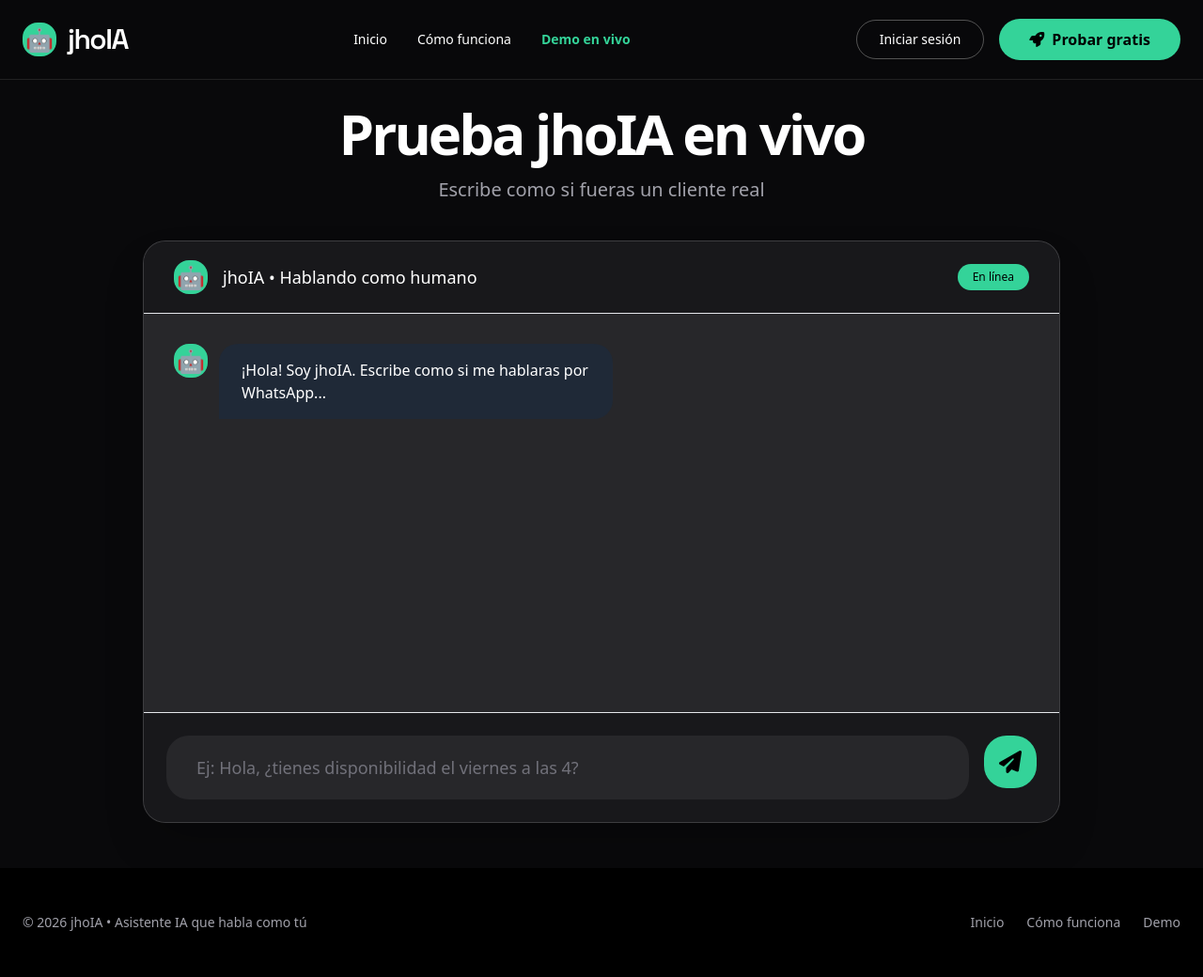
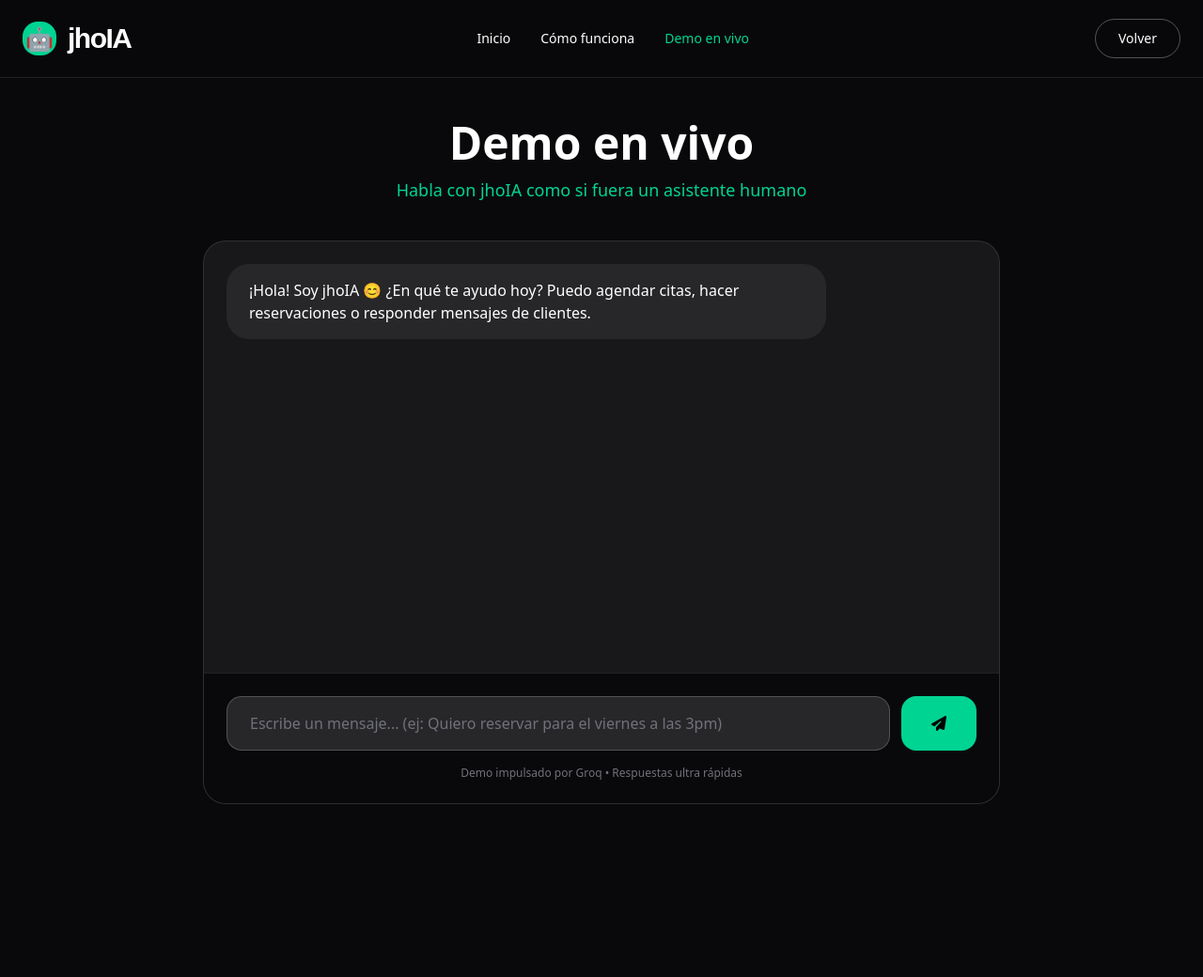
Before and after one commit to legendst856/ASISTENT-IA, a plain HTML site: page demo.html in a window 1280 px wide. Shown: the whole page at 94% size. After the commit the page ends 904 px from the top, so only its background shows below. Drawn offline with nearby package versions, Linux system fonts and the light colour scheme.

Commit message:
Update demo.html

```diff
--- a/demo.html
+++ b/demo.html
@@ -4,15 +4,10 @@
   <meta charset="UTF-8">
   <meta name="viewport" content="width=device-width, initial-scale=1.0">
   <title>Demo en vivo • jhoIA</title>
-  <script src="https://cdn.tailwindcss.com"></script>
+  <script src="https://cdn.jsdelivr.net/npm/@tailwindcss/browser@4"></script>
   <link rel="stylesheet" href="https://cdnjs.cloudflare.com/ajax/libs/font-awesome/6.5.1/css/all.min.css">
-  <style>
-    @import url('https://fonts.googleapis.com/css2?family=Inter:wght@400;500;600&amp;family=Space+Grotesk:wght@500;600&amp;display=swap');
-    .chat-bubble-user { background: #00ff9d; color: #000; border-radius: 20px 20px 0 20px; }
-    .chat-bubble-ai { background: #1f2937; border-radius: 20px 20px 20px 0; }
-  </style>
 </head>
-<body class="bg-zinc-950 text-white font-sans">
+<body class="bg-zinc-950 text-white min-h-screen">
   <nav class="fixed top-0 w-full bg-zinc-950/90 backdrop-blur-lg z-50 border-b border-white/10">
     <div class="max-w-7xl mx-auto px-6 py-5 flex justify-between items-center">
       <div class="flex items-center gap-3">
@@ -20,126 +15,114 @@
         <h1 class="text-3xl font-semibold tracking-tighter" style="font-family: 'Space Grotesk', sans-serif;">jhoIA</h1>
       </div>
       <div class="hidden md:flex items-center gap-8 text-sm font-medium">
-        <a href="index.html" class="hover:text-emerald-400 transition">Inicio</a>
-        <a href="caracteristicas.html" class="hover:text-emerald-400 transition">Cómo funciona</a>
-        <a href="demo.html" class="text-emerald-400 font-semibold">Demo en vivo</a>
+        <a href="index.html">Inicio</a>
+        <a href="caracteristicas.html">Cómo funciona</a>
+        <a href="demo.html" class="text-emerald-400">Demo en vivo</a>
       </div>
-      <div class="flex items-center gap-4">
-        <a href="#" onclick="mostrarLogin()" class="text-sm font-medium px-6 py-2.5 rounded-3xl border border-white/30 hover:border-white/70 transition">Iniciar sesión</a>
-        <a href="#" onclick="empezarGratis()" class="bg-emerald-400 hover:bg-emerald-300 transition text-black font-semibold px-8 py-2.5 rounded-3xl flex items-center gap-2">
-          <i class="fas fa-rocket"></i> Probar gratis
-        </a>
-        <button onclick="toggleMobileMenu()" class="md:hidden text-2xl">
-          <i class="fas fa-bars" id="menu-icon"></i>
-        </button>
-      </div>
-    </div>
-    <div id="mobile-menu" class="hidden md:hidden bg-zinc-900 border-t border-white/10 py-6 px-6">
-      <div class="flex flex-col gap-6 text-lg">
-        <a href="index.html" onclick="toggleMobileMenu()">Inicio</a>
-        <a href="caracteristicas.html" onclick="toggleMobileMenu()">Cómo funciona</a>
-        <a href="demo.html" onclick="toggleMobileMenu()">Demo en vivo</a>
-      </div>
+      <a href="index.html" class="text-sm font-medium px-6 py-2.5 rounded-3xl border border-white/30 hover:border-white/70">Volver</a>
     </div>
   </nav>
 
-  <div class="pt-28 pb-12 max-w-5xl mx-auto px-6">
-    <h1 class="text-6xl font-semibold tracking-tighter text-center">Prueba jhoIA en vivo</h1>
-    <p class="text-xl text-zinc-400 mt-4 text-center">Escribe como si fueras un cliente real</p>
+  <div class="max-w-4xl mx-auto pt-32 pb-12 px-6">
+    <div class="text-center mb-10">
+      <h1 class="text-5xl font-bold mb-3">Demo en vivo</h1>
+      <p class="text-emerald-400 text-lg">Habla con jhoIA como si fuera un asistente humano</p>
+    </div>
 
-    <div id="chat-window" class="bg-zinc-800 rounded-3xl h-[620px] flex flex-col overflow-hidden border border-white/10 shadow-2xl mt-10">
-      <div class="bg-zinc-900 px-8 py-5 flex items-center gap-4 border-b">
-        <div class="w-9 h-9 bg-emerald-400 rounded-2xl flex items-center justify-center text-black text-2xl">🤖</div>
-        <div class="font-medium text-lg">jhoIA • Hablando como humano</div>
-        <div class="ml-auto text-xs px-4 py-1.5 bg-emerald-400 text-black rounded-3xl">En línea</div>
-      </div>
-      <div id="chat-messages" class="flex-1 p-8 overflow-y-auto space-y-8"></div>
-      <div class="p-6 border-t bg-zinc-900">
-        <form id="chat-form" class="flex gap-4">
-          <input id="chat-input" type="text" placeholder="Ej: Hola, ¿tienes disponibilidad el viernes a las 4?"
-                 class="flex-1 bg-zinc-800 text-white placeholder:text-zinc-500 rounded-3xl px-8 py-5 outline-none text-lg">
-          <button type="submit" class="bg-emerald-400 hover:bg-emerald-300 text-black w-14 h-14 rounded-3xl flex items-center justify-center text-2xl">
+    <!-- Chat Container -->
+    <div id="chat" class="bg-zinc-900 rounded-3xl h-[600px] flex flex-col overflow-hidden border border-white/10">
+      <!-- Messages -->
+      <div id="messages" class="flex-1 p-6 overflow-y-auto space-y-6"></div>
+
+      <!-- Input -->
+      <div class="p-6 border-t border-white/10 bg-zinc-950">
+        <div class="flex gap-3">
+          <input id="userInput" type="text"
+                 class="flex-1 bg-zinc-800 border border-white/20 rounded-2xl px-6 py-4 focus:outline-none focus:border-emerald-400 text-white placeholder-zinc-500"
+                 placeholder="Escribe un mensaje... (ej: Quiero reservar para el viernes a las 3pm)">
+          <button onclick="sendMessage()"
+                  class="bg-emerald-400 hover:bg-emerald-300 text-black font-semibold px-8 rounded-2xl transition">
             <i class="fas fa-paper-plane"></i>
           </button>
-        </form>
+        </div>
+        <p class="text-center text-xs text-zinc-500 mt-4">Demo impulsado por Groq • Respuestas ultra rápidas</p>
       </div>
     </div>
   </div>
 
-  <footer class="bg-black py-12 text-zinc-400 text-sm">
-    <div class="max-w-7xl mx-auto px-6 flex flex-col md:flex-row justify-between items-center gap-4">
-      <div>© 2026 jhoIA • Asistente IA que habla como tú</div>
-      <div class="flex gap-6">
-        <a href="index.html" class="hover:text-emerald-400">Inicio</a>
-        <a href="caracteristicas.html" class="hover:text-emerald-400">Cómo funciona</a>
-        <a href="demo.html" class="hover:text-emerald-400">Demo</a>
-      </div>
-    </div>
-  </footer>
+  <script>
+    const GROQ_API_KEY = "TU_API_KEY_AQUI";   // ← Pega aquí tu clave de Groq
+    const messagesDiv = document.getElementById('messages');
+    const userInput = document.getElementById('userInput');
 
-  <script>
-    const respuestasIA = {
-      "hola": "¡Hola! ¿En qué te puedo ayudar hoy? ¿Quieres agendar una cita o reservación?",
-      "disponibilidad": "Claro, déjame ver... ¿Para qué día y hora más o menos?",
-      "viernes": "Perfecto, el viernes tengo 3:00 pm y 4:30 pm libres. ¿Cuál te conviene?",
-      "mañana": "Mañana tengo 10:00 am y 11:30 am libres. ¿Te reservo alguna?",
-      "reservacion": "¡Genial! ¿Para cuántas personas? ¿A qué hora te gustaría?",
-      "cita": "Entendido. ¿Qué tipo de cita necesitas? Te la agendo ahora mismo.",
-      "confirmar": "¡Listo! Ya te tengo agendado. Te envío la confirmación por WhatsApp.",
-      "default": "Entendido... ¡Ya está! ¿Quieres que te lo confirme ahora?"
-    };
-
-    function agregarMensaje(texto, esUsuario) {
-      const chat = document.getElementById('chat-messages');
-      const div = document.createElement('div');
-      div.className = `flex ${esUsuario ? 'justify-end' : 'justify-start'}`;
-      if (esUsuario) {
-        div.innerHTML = `<div class="chat-bubble-user max-w-[75%] px-6 py-4">${texto}</div>`;
-      } else {
-        div.innerHTML = `<div class="flex gap-3"><div class="w-9 h-9 bg-emerald-400 rounded-2xl flex-shrink-0 flex items-center justify-center text-black text-2xl">🤖</div><div class="chat-bubble-ai max-w-[75%] px-6 py-4">${texto}</div></div>`;
-      }
-      chat.appendChild(div);
-      chat.scrollTop = chat.scrollHeight;
+    function addMessage(text, isUser) {
+      const msg = document.createElement('div');
+      msg.className = `flex ${isUser ? 'justify-end' : 'justify-start'}`;
+      msg.innerHTML = `
+        <div class="${isUser ? 'bg-emerald-500 text-black' : 'bg-zinc-800'} max-w-[80%] rounded-3xl px-6 py-4">
+          ${text}
+        </div>
+      `;
+      messagesDiv.appendChild(msg);
+      messagesDiv.scrollTop = messagesDiv.scrollHeight;
     }
 
-    function iniciarChatDemo() {
-      const form = document.getElementById('chat-form');
-      const input = document.getElementById('chat-input');
-      setTimeout(() => agregarMensaje("¡Hola! Soy jhoIA. Escribe como si me hablaras por WhatsApp...", false), 600);
-      form.addEventListener('submit', (e) => {
-        e.preventDefault();
-        const texto = input.value.trim();
-        if (!texto) return;
-        agregarMensaje(texto, true);
-        input.value = '';
-        setTimeout(() => {
-          let resp = respuestasIA["default"];
-          const lower = texto.toLowerCase();
-          for (let key in respuestasIA) {
-            if (lower.includes(key)) { resp = respuestasIA[key]; break; }
-          }
-          agregarMensaje(resp, false);
-        }, 1100);
-      });
+    async function sendMessage() {
+      const text = userInput.value.trim();
+      if (!text || !GROQ_API_KEY) return;
+
+      addMessage(text, true);
+      userInput.value = '';
+
+      // Mensaje "pensando"
+      const thinking = document.createElement('div');
+      thinking.id = 'thinking';
+      thinking.className = 'flex justify-start';
+      thinking.innerHTML = `<div class="bg-zinc-800 max-w-[80%] rounded-3xl px-6 py-4">jhoIA está pensando<span class="animate-pulse">...</span></div>`;
+      messagesDiv.appendChild(thinking);
+      messagesDiv.scrollTop = messagesDiv.scrollHeight;
+
+      try {
+        const response = await fetch("https://api.groq.com/openai/v1/chat/completions", {
+          method: "POST",
+          headers: {
+            "Authorization": `Bearer ${GROQ_API_KEY}`,
+            "Content-Type": "application/json"
+          },
+          body: JSON.stringify({
+            model: "llama-3.3-70b-versatile",   // modelo rápido y bueno
+            messages: [
+              { role: "system", content: "Eres jhoIA, un asistente muy amable, natural y profesional que ayuda a hacer reservaciones, citas y responder mensajes de clientes. Responde siempre en español de forma conversacional, como un humano real." },
+              { role: "user", content: text }
+            ],
+            temperature: 0.7,
+            max_tokens: 500
+          })
+        });
+
+        const data = await response.json();
+        const reply = data.choices[0].message.content;
+
+        // Remover "pensando"
+        document.getElementById('thinking').remove();
+        addMessage(reply, false);
+
+      } catch (error) {
+        document.getElementById('thinking').remove();
+        addMessage("Lo siento, hubo un error de conexión. Verifica tu API key de Groq.", false);
+        console.error(error);
+      }
     }
 
-    function toggleMobileMenu() {
-      const menu = document.getElementById('mobile-menu');
-      const icon = document.getElementById('menu-icon');
-      menu.classList.toggle('hidden');
-      icon.classList.toggle('fa-bars');
-      icon.classList.toggle('fa-xmark');
-    }
-    function empezarGratis() {
-      const m = document.createElement('div');
-      m.style.cssText = 'position:fixed;bottom:30px;left:50%;transform:translateX(-50%);background:#00ff9d;color:#000;padding:20px 40px;border-radius:9999px;font-weight:600;box-shadow:0 10px 30px -10px #00ff9d;z-index:9999';
-      m.innerHTML = '🎉 ¡Genial! Redirigiendo a tu prueba gratis...';
-      document.body.appendChild(m);
-      setTimeout(() => { m.style.opacity = '0'; setTimeout(() => m.remove(), 400); alert('✅ ¡Bienvenido a jhoIA!'); }, 1800);
-    }
-    function mostrarLogin() { alert('🔑 Iniciar sesión (en producción abre un modal)'); }
+    // Enviar con Enter
+    userInput.addEventListener("keypress", (e) => {
+      if (e.key === "Enter") sendMessage();
+    });
 
-    window.onload = iniciarChatDemo;
+    // Mensaje inicial
+    window.onload = () => {
+      addMessage("¡Hola! Soy jhoIA 😊 ¿En qué te ayudo hoy? Puedo agendar citas, hacer reservaciones o responder mensajes de clientes.", false);
+    };
   </script>
 </body>
 </html>
```
